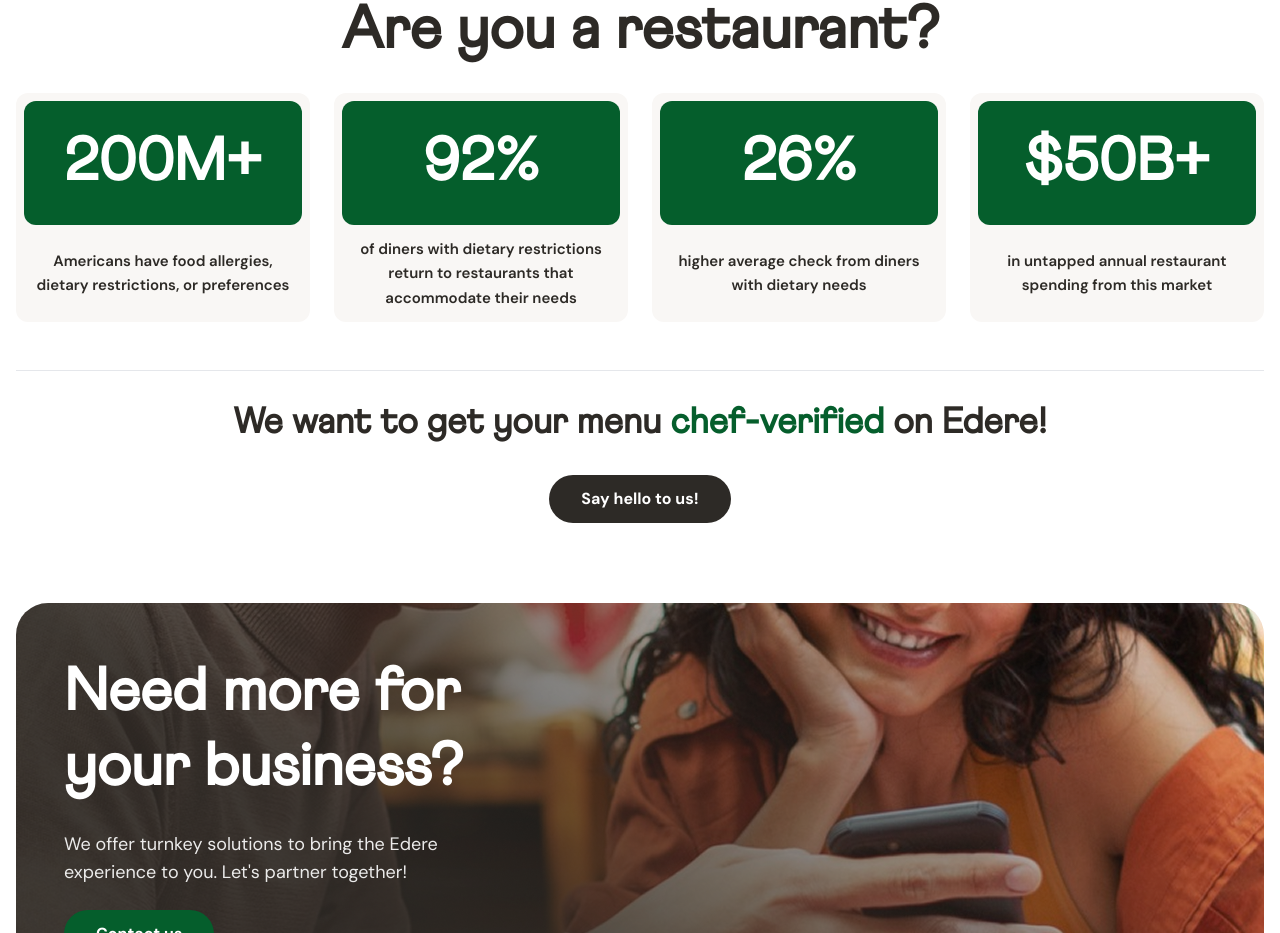
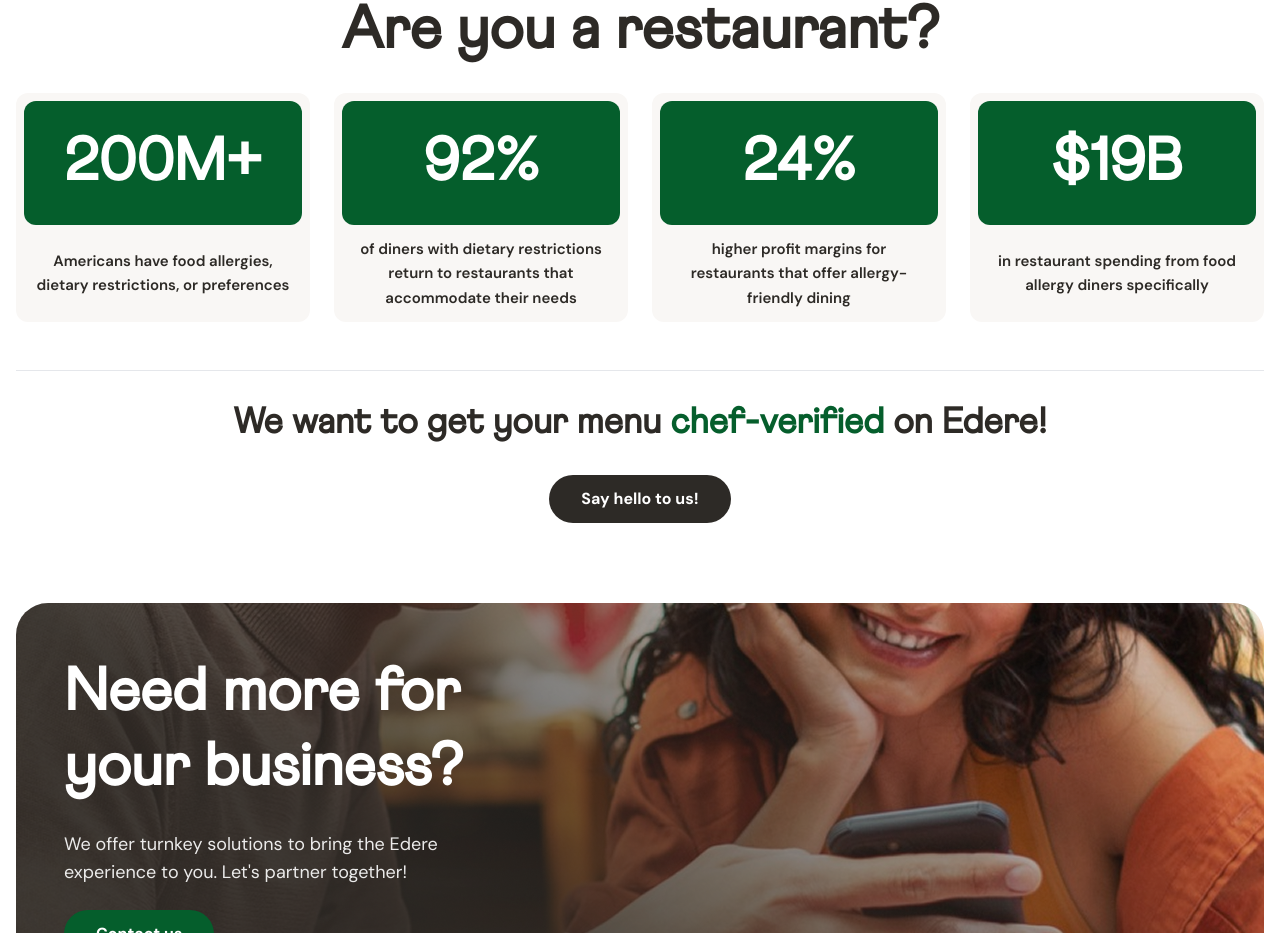
Before and after one commit to rifat-two-eight/edere_admin, a Next.js app: page / in a window 1280 px wide. Shown: the part 5391-6324 px from the top of the page. Built offline with nearby package versions, Linux system fonts and the light colour scheme.

Commit message:
updated videos

```diff
--- a/components/landing/AreYouRestaurant.tsx
+++ b/components/landing/AreYouRestaurant.tsx
@@ -21,12 +21,12 @@
             desc="of diners with dietary restrictions return to restaurants that accommodate their needs"
           />
           <StatCard
-            value="26%"
-            desc="higher average check from diners with dietary needs"
+            value="24%"
+            desc="higher profit margins for restaurants that offer allergy-friendly dining"
           />
           <StatCard
-            value="$50B+"
-            desc="in untapped annual restaurant spending from this market"
+            value="$19B"
+            desc="in restaurant spending from food allergy diners specifically"
           />
         </div>
         <hr className="mb-8 border-gray-200 -mt-8" />
```
